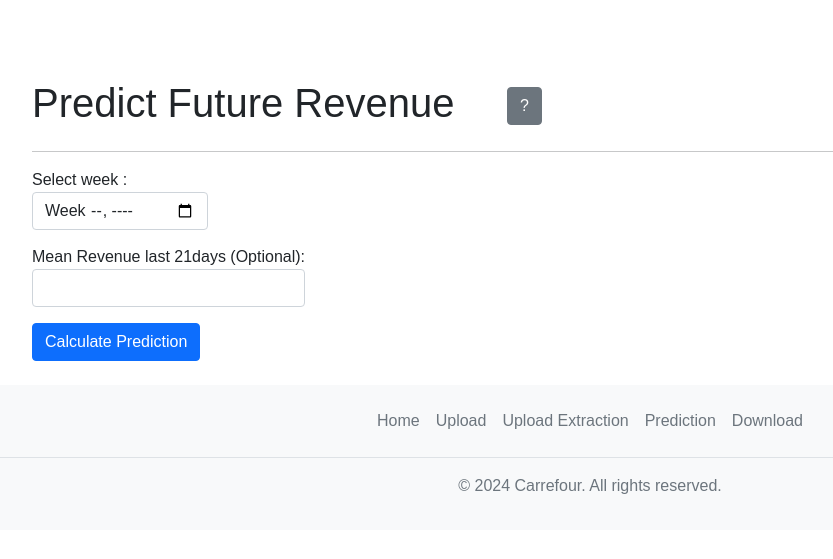
After one commit to Chriss2800/Advanced_Analytics_Applied, a Flask app: page /prediction in a window 1280 px wide. The commit adds this page. Shown: the part 641-1200 px from the top of the page, without its empty margins (50-883 px from the left). Run offline with Flask 3, Linux system fonts and the light colour scheme; some libraries are stand-ins or nearby versions.

Commit message:
Predictions in Flask integrated

```diff
--- a/Flask/app.py
+++ b/Flask/app.py
@@ -1,10 +1,16 @@
 import os
+import pickle
+
+import numpy as np
 import pandas as pd
+
+from datetime import datetime, timedelta
 
 from flask import Flask, render_template, request, session, redirect, url_for, send_file
 from flask_wtf import FlaskForm
-from flask_wtf.file import FileField, FileRequired
-from wtforms import SubmitField, StringField
+from flask_wtf.file import FileField
+from wtforms import SubmitField, StringField, IntegerField
+from wtforms.validators import Optional
 
 from io import BytesIO
 
@@ -40,6 +46,20 @@ class UploadExtractionFileForm(FlaskForm):
     file1 = FileField("Extraction")
     week = StringField('Week')
     submit = SubmitField("Upload File")
+
+
+class PredictionForm(FlaskForm):
+    week = StringField('Week')
+    revenue = IntegerField("Mean_Revenue", validators=[Optional()])
+    submit = SubmitField("Calculate Prediction")
+
+
+def get_dates_from_week(year_week_str):
+    year, week_num = map(int, year_week_str.split('-W'))
+    start_of_week = datetime.strptime(
+        f'{year}-W{week_num}-1', '%Y-W%W-%w').date()
+    dates_in_week = [start_of_week + timedelta(days=i) for i in range(7)]
+    return dates_in_week
 
 
 @app.route('/', methods=['GET', 'POST'])
@@ -113,6 +133,53 @@ def upload_extraction():
     return render_template("upload_extraction.html", form=form)
 
 
+@app.route('/prediction', methods=['GET', 'POST'])
+def prediction():
+    form = PredictionForm()
+    predictions = []
+    predicted_df = []
+    if form.validate_on_submit():
+        selected_week = request.form.get('date')
+        prediction_dates = get_dates_from_week(selected_week)
+        mean_revenue = form.revenue.data
+        if mean_revenue is not None:
+            with open('../MachineLearning/model_mean.pkl', 'rb') as file:
+                model = pickle.load(file)
+            prediction_df = pd.DataFrame({
+                "Year": [date.year for date in prediction_dates],
+                "Month": [date.month for date in prediction_dates],
+                "Day": [date.day for date in prediction_dates],
+                "Day_of_week": [date.weekday() for date in prediction_dates],
+                "Revenue Mean": [mean_revenue for i in range(len(prediction_dates))]
+            })
+            predictions = model.predict(prediction_df)
+        else:
+            with open('../MachineLearning/model.pkl', 'rb') as file:
+                model = pickle.load(file)
+            prediction_df = pd.DataFrame({
+                "Year": [date.year for date in prediction_dates],
+                "Month": [date.month for date in prediction_dates],
+                "Day": [date.day for date in prediction_dates],
+                "Day_of_week": [date.weekday() for date in prediction_dates],
+            })
+            predictions = model.predict(prediction_df)
+        if len(predictions) != 0:
+            prediction_dates = np.append(prediction_dates, "Summe")
+            predictions = np.append(predictions, sum(predictions))
+            predicted_df = pd.DataFrame({
+                'Date': prediction_dates,
+                'Predicted Revenue': [round(prediction, 2) for prediction in predictions]
+            })
+            html_table = predicted_df.to_html(
+                classes=["table", "mt-3", "table-hover"], index=False)
+            html_table = html_table.replace(
+                '<th>', '<th style="text-align: center;">')
+            html_table = html_table.replace(
+                '<tbody>', '<tbody style="text-align: center;">')
+            return render_template("prediction.html", form=form, table=html_table)
+    return render_template("prediction.html", form=form)
+
+
 @app.route('/download', methods=['GET', 'POST'])
 def download():
     table_names = download_service.get_table_names()
--- a/Flask/templates/base.html
+++ b/Flask/templates/base.html
@@ -30,6 +30,7 @@
                     <a class="nav-link active" aria-current="page" href="{{ url_for('home') }}">Home</a>
                     <a class="nav-link" href="{{ url_for('upload') }}">Upload</a>
                     <a class="nav-link" href="{{ url_for('upload_extraction') }}">Upload Extraction</a>
+                    <a class="nav-link" href="{{ url_for('prediction') }}">Prediction</a>
                     <a class="nav-link" href="{{ url_for('download') }}">Download</a>
                 </div>
             </div>
@@ -50,6 +51,7 @@
             <li class="nav-item"><a href="{{ url_for('home') }}" class="nav-link px-2 text-muted">Home</a></li>
             <li class="nav-item"><a href="{{ url_for('upload') }}" class="nav-link px-2 text-muted">Upload</a></li>
             <li class="nav-item"><a href="{{ url_for('upload_extraction') }}" class="nav-link px-2 text-muted">Upload Extraction</a></li>
+            <li class="nav-item"><a href="{{ url_for('prediction') }}" class="nav-link px-2 text-muted">Prediction</a></li>
             <li class="nav-item"><a href="{{ url_for('download') }}" class="nav-link px-2 text-muted">Download</a></li>
         </ul>
         <p class="text-center text-muted">© 2024 Carrefour. All rights reserved.</p>
--- /dev/null
+++ b/Flask/templates/prediction.html
@@ -0,0 +1,41 @@
+{% extends 'base.html' %} {% block header %} {% endblock %} {% block content %}
+
+<body>
+    <div class="container">
+        <div class="row">
+            <div class="col-md-5">
+                <h1 class="headline">Predict Future Revenue</h1>
+            </div>
+            <div class="col-md-1">
+                <button id="upload_info" class="mt-2 btn btn-secondary">?</button>
+            </div>
+            <div class="col-md-3">
+                <div class="help-text" id="upload_help_text">Here you can let the machine learning model predict future Revenues.
+                </div>
+            </div>
+        </div>
+        <div class="row ">
+            <form method="POST" enctype="multipart/form-data">
+                {{ form.hidden_tag() }}
+                <hr>
+                <label>Select week :
+                    <input class="week-picker form-control" type="week" id="date" name="date" required>
+                </label>
+                <br>
+                <label>Mean Revenue last 21days (Optional):
+                    {{ form.revenue(class="form-control") }}
+                </label>
+                <br>
+                <!-- Submit Button -->
+                {{ form.submit(class="btn btn-primary mt-3") }}
+            </form>
+        </div>
+    </div>
+    {% if table %}
+    <div class="container">
+        <!-- Render the DataFrame table -->
+        {{ table | safe }}
+    </div>
+    {% endif %}
+</body>
+{% endblock %}
```
